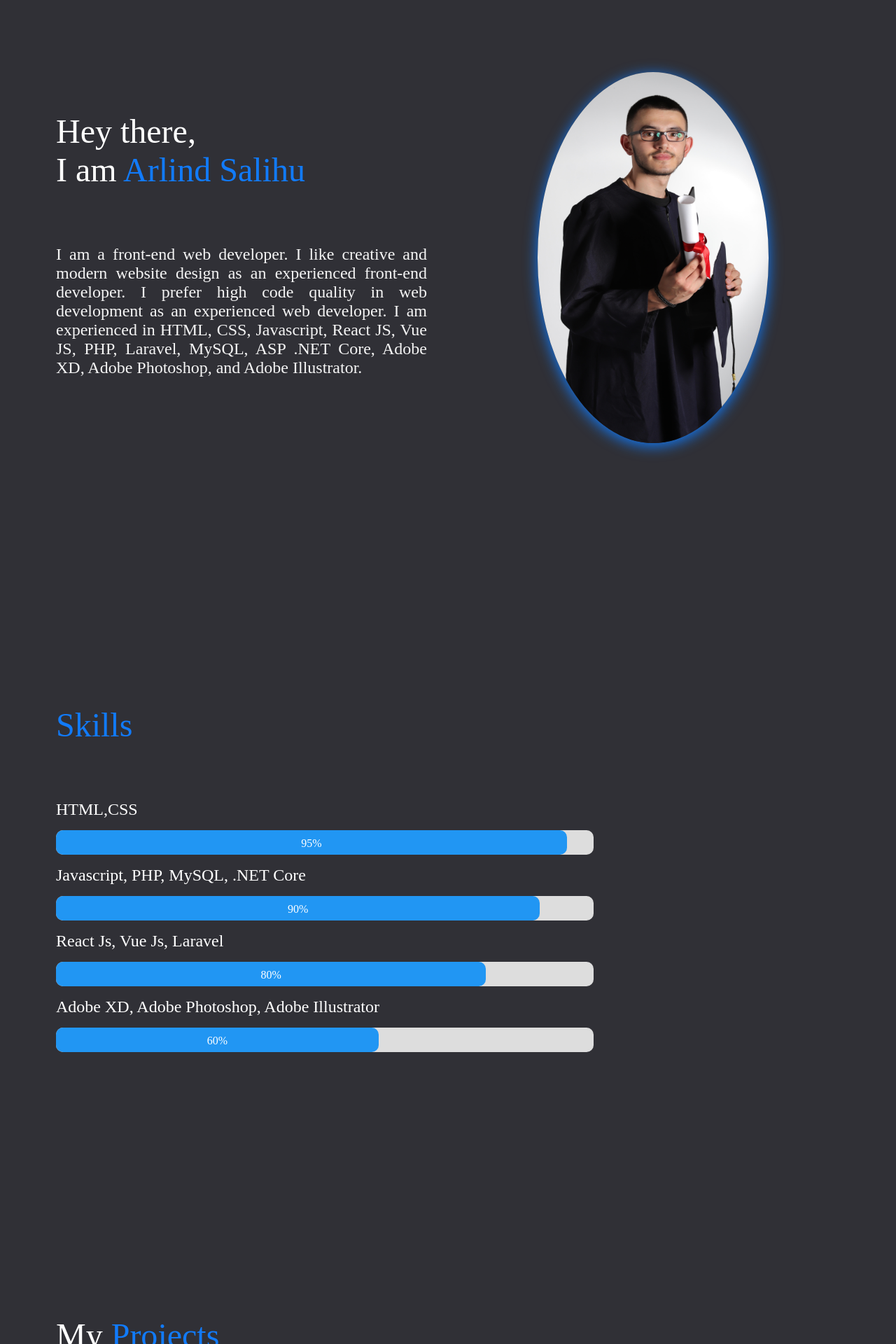
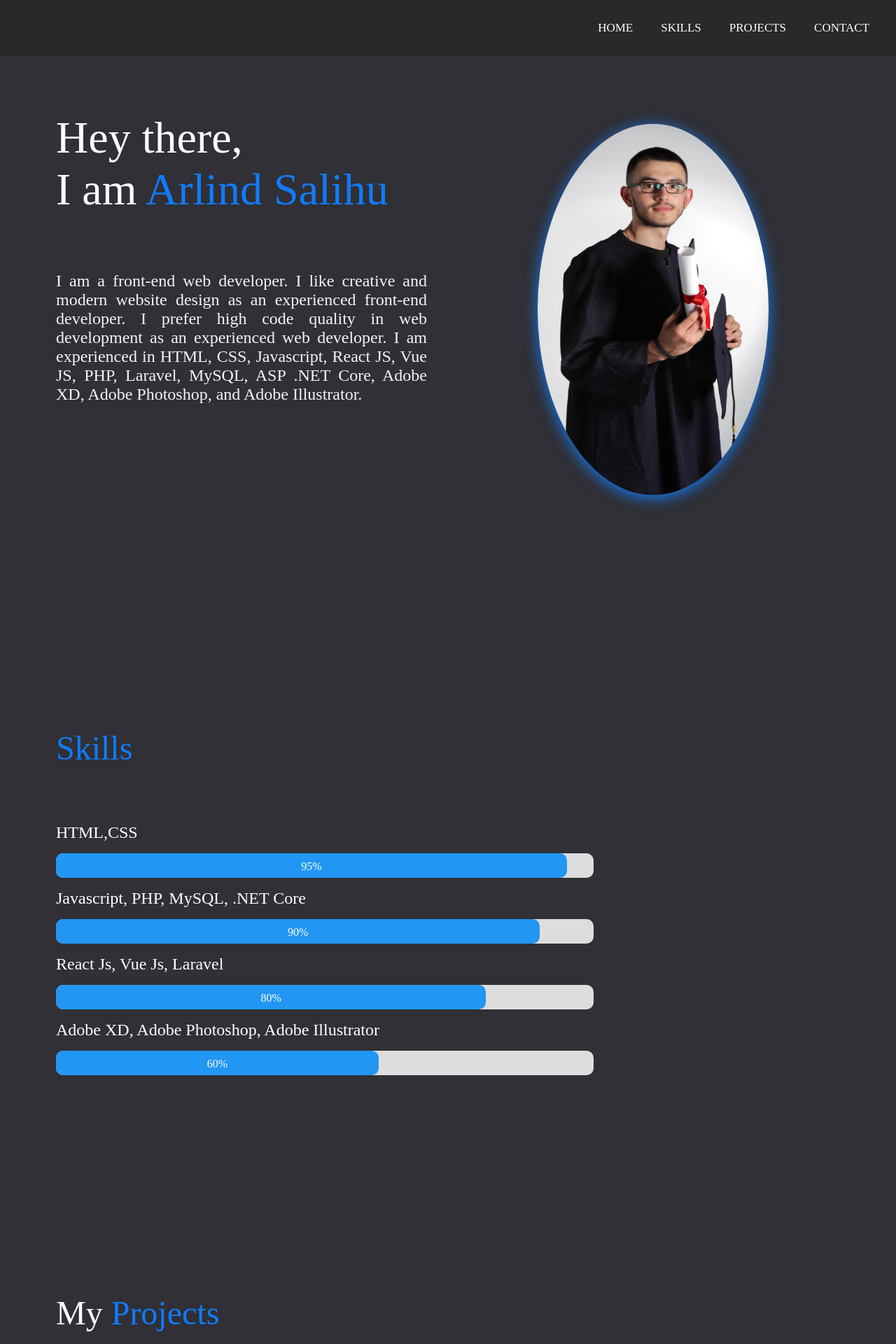
Before and after one commit to Arlind-Salihu/Starlabs_Portfolio, a PHP site: page /html/index.html in a window 1280 px wide. Shown: the top 1920 px of the page at 70% size. Run offline with PHP 8.4, Linux system fonts and the light colour scheme.

Commit message:
Added Navbar and added projects slider

```diff
--- a/css/style.css
+++ b/css/style.css
@@ -10,15 +10,56 @@ body {
     background-color: rgb(48, 48, 54);
 }
 
-/*First Container*/
+/*Start of Navbar Section*/
 
-#landing{
+nav {
+    height: 80px;
+    position: fixed;
+    margin-top: -10rem;
+    background-color: rgb(39, 41, 43);
+    width: 100%;
+}
+
+nav ul {
+    float: right;
+    margin-right: 20px;
+}
+
+nav ul li {
+    display: inline-block;
+    font-family: "Poppins";
+    line-height: 80px;
+    margin: 0 5px;
+}
+
+nav ul li a {
+    color: white;
+    font-size: 17px;
+    padding: 7px 13px;
+    border-radius: 3px;
+    text-transform: uppercase;
+    text-decoration: none;
+}
+
+nav a.active, nav a:hover {
+    background: #1b9bff;
+    opacity: 1;
+    transition: 0.5s;
+}
+#myTopnav {
+    display: none;
+}
+/*End of Navbar Section*/
+
+
+/*Start of First Container*/
+#landing, #skills, #projects {
     height: 100vh;
 }
 
 .intro {
     color: white;
-    font-size: 3rem;
+    font-size: 4rem;
     margin: 5rem;
     margin-top: 10rem;
 }
@@ -44,7 +85,7 @@ body {
     border-radius: 50%;
     box-shadow: 0 4px 20px 0 #117bfb;
     margin-right: 10rem;
-    margin-top: -50rem;
+    margin-top: -30rem;
 }
 
 .logoImg:hover {
@@ -56,20 +97,16 @@ body {
 /*End of first container*/
 
 
-/*Second Container*/
-#skills {
-    height: 100vh;
-}
-
+/*Start of Second Container*/
 .skillsHead {
     color: white;
     font-size: 3rem;
     margin: 5rem;
-    margin-top: 2rem;
+    margin-top: 5rem;
 }
 
 .skillsClass {
-    padding-top: 1rem;
+    padding-top: 0.05rem;
 }
 
 .skills {
@@ -89,10 +126,9 @@ body {
 .container {
     width: 60%;
     margin: 1rem;
-    position: relative;
     border-radius: 10px;
-    left: 4rem;
     background-color: #ddd;
+    margin-left: 80px;
 }
 
 .firstSkill {
--- a/html/index.html
+++ b/html/index.html
@@ -9,6 +9,26 @@
     <title>Portfolio</title>
   </head>
   <body>
+    <!-- START OF NAVBAR SECTION -->
+    <div class="topnav" id="myTopnav">
+      <a href="#landing">Home</a>
+      <a href="#skills">Skills</a>
+      <a href="#projects">Projects</a>
+      <a href="#contact">Contact</a>
+      <a href="javascript:void(0);" class="icon" onclick="myFunction()">
+        <i class="fa fa-bars"></i>
+      </a>
+    </div>
+    <nav>
+      <ul>
+        <li><a class="normal-a" href="#landing">Home</a></li>
+        <li><a class="normal-a" href="#skills">Skills</a></li>
+        <li><a class="normal-a" href="#projects">Projects</a></li>
+        <li><a class="normal-a" href="#contact">Contact</a></li>
+      </ul>
+    </nav>
+    <!-- END OF NAVBAR SECTION -->
+
     <!-- START OF FIRST SECTION -->
     <section id="landing">
       <div class="landingClass">
@@ -57,19 +77,19 @@
     <!-- START OF THIRD SECTION -->
     <section id="projects">
       <div class="wrapper">
-        <p class="skillsHead">
-          My <span class="spanName">Projects</span>
-        </p>
+        <p class="skillsHead">My <span class="spanName">Projects</span></p>
+        <div class="myProjects">
           <div class="flexContainer">
             <div class="card">
-            <a href="https://github.com/Arlind-Salihu/ABY_Travel.git" target="_blank">
+              <a
+                href="https://github.com/Arlind-Salihu/ABY_Travel.git"
+                target="_blank"
+              >
                 <img src="../images/aby.jpg" alt="img" />
                 <p>ABY Travel</p>
                 <p class="projectText">ABY Travel</p>
               </a>
             </div>
-
-
 
             <div class="card">
               <a href="https://savvysolution.tech/" target="_blank">
@@ -80,17 +100,25 @@
             </div>
 
             <div class="card">
-            <a href="https://dev.azure.com/as47047/_git/Tech%20E-Commerce2" target="_blank">
+              <a
+                href="https://dev.azure.com/as47047/_git/Tech%20E-Commerce2"
+                target="_blank"
+              >
                 <img src="../images/admin.png" alt="img" />
                 <p>Admin Dashboard</p>
                 <p class="projectText">ABY Travel</p>
               </a>
             </div>
           </div>
+        </div>
 
+        <div class="myProjects">
           <div class="flexContainer">
             <div class="card">
-            <a href="https://bitcoindropshipping.live/home.php" target="_blank">
+              <a
+                href="https://bitcoindropshipping.live/home.php"
+                target="_blank"
+              >
                 <img src="../images/bitcoin.png" alt="img" />
                 <p>Bitcoin Dropshipping</p>
                 <p class="projectText">Bitcoin Dropshipping</p>
@@ -98,7 +126,10 @@
             </div>
 
             <div class="card">
-            <a href="https://github.com/Arlind-Salihu/AO_Hostels_Task.git" target="_blank">
+              <a
+                href="https://github.com/Arlind-Salihu/AO_Hostels_Task.git"
+                target="_blank"
+              >
                 <img src="../images/hostels.png" alt="img" />
                 <p>A&O Hostels Website</p>
                 <p class="projectText">A&O Hostels Website</p>
@@ -106,18 +137,25 @@
             </div>
 
             <div class="card">
-            <a href="https://github.com/Arlind-Salihu/Lab_Course_2_LARAVEL.git" target="_blank">
+              <a
+                href="https://github.com/Arlind-Salihu/Lab_Course_2_LARAVEL.git"
+                target="_blank"
+              >
                 <img src="../images/smis.png" alt="img" />
                 <p>SMIS Dashboard</p>
                 <p class="projectText">SMIS Dashboard</p>
               </a>
             </div>
           </div>
+        </div>
 
+        <div class="myProjects">
           <div class="flexContainer">
-
             <div class="card">
-            <a href="https://github.com/Arlind-Salihu/Tech-E-Commerce.git" target="_blank">
+              <a
+                href="https://github.com/Arlind-Salihu/Tech-E-Commerce.git"
+                target="_blank"
+              >
                 <img src="../images/tech.png" alt="img" />
                 <p>Tech E-Commerce</p>
                 <p class="projectText">Tech E-Commerce</p>
@@ -125,23 +163,68 @@
             </div>
           </div>
         </div>
+        <div style="text-align: center">
+          <div class="carosuelButton round" onclick="currentSlide(1)">
+            1
+          </div>
+          <div class="carosuelButton round" onclick="currentSlide(2)">
+            2
+          </div>
+          <div class="carosuelButton round" onclick="currentSlide(3)">
+            2
+          </div>
+        </div>
+      </div>
     </section>
     <!-- END OF THIRD SECTION -->
 
-    <!-- START OF FOURTH (FOOTER) SECTION -->
+    <!-- START OF FOURTH SECTION -->
+    <section id="contact" class="middleContainer">
+      <div class="contactForm">
+        <p class="skillsHead">Contact <span class="spanName">Me</span></p>
+        <form action="#" method="#">
+          <div class="input-form">
+            <div>
+              <input type="text" class="name" placeholder="Name..." />
+              <input type="text" class="lastName" placeholder="Last Name..." />
+            </div>
+
+            <div>
+              <input type="email" class="email" placeholder="E-Mail..." />
+            </div>
+
+            <div>
+              <input type="text" class="message" placeholder="Message..." />
+            </div>
+
+            <div>
+              <input type="submit" class="button" />
+            </div>
+            <br />
+          </div>
+        </form>
+      </div>
+    </section>
+    <!-- END OF FOURTH SECTION -->
+
+    <!-- START OF FIFTH (FOOTER) SECTION -->
     <div class="right-footer">
       <a href="https://github.com/Arlind-Salihu" target="_blank">
-        <img src="../images/github.png" alt="github" class="link-footer">
+        <img src="../images/github.png" alt="github" class="link-footer" />
       </a>
 
       <a href="mailto:arlindsalihu@outlook.com" target="_blank">
-        <img src="../images/outlook.png" alt="outlook" class="link-footer">
+        <img src="../images/outlook.png" alt="outlook" class="link-footer" />
       </a>
 
-      <a href="https://www.linkedin.com/in/arlind-salihu-660648212/" target="_blank">
-        <img src="../images/linkedin.png" alt="linkedin" class="link-footer">
+      <a
+        href="https://www.linkedin.com/in/arlind-salihu-660648212/"
+        target="_blank"
+      >
+        <img src="../images/linkedin.png" alt="linkedin" class="link-footer" />
       </a>
     </div>
-    <!-- END OF FOURTH (FOOTER) SECTION -->
+    <!-- END OF FIFTH (FOOTER) SECTION -->
+    <script src="../js/script.js"></script>
   </body>
 </html>
```
Also changed, not shown: other parts of css/style.css (+124 -13 lines), js/script.js (added, +42 -0 lines), images/github.png, images/linkedin.png, images/outlook.png. Lines whose indentation alone changed are shown as unchanged.
